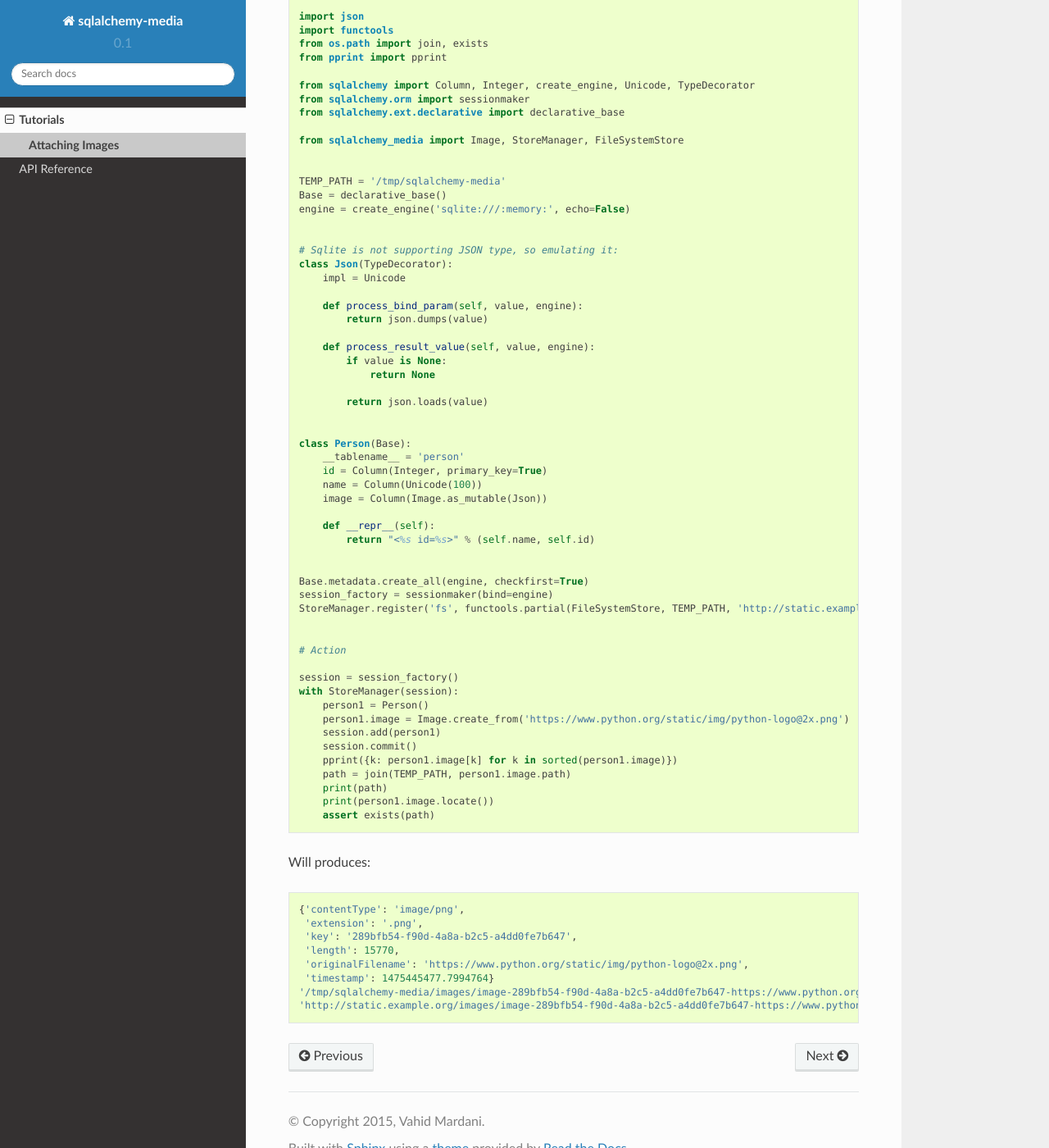
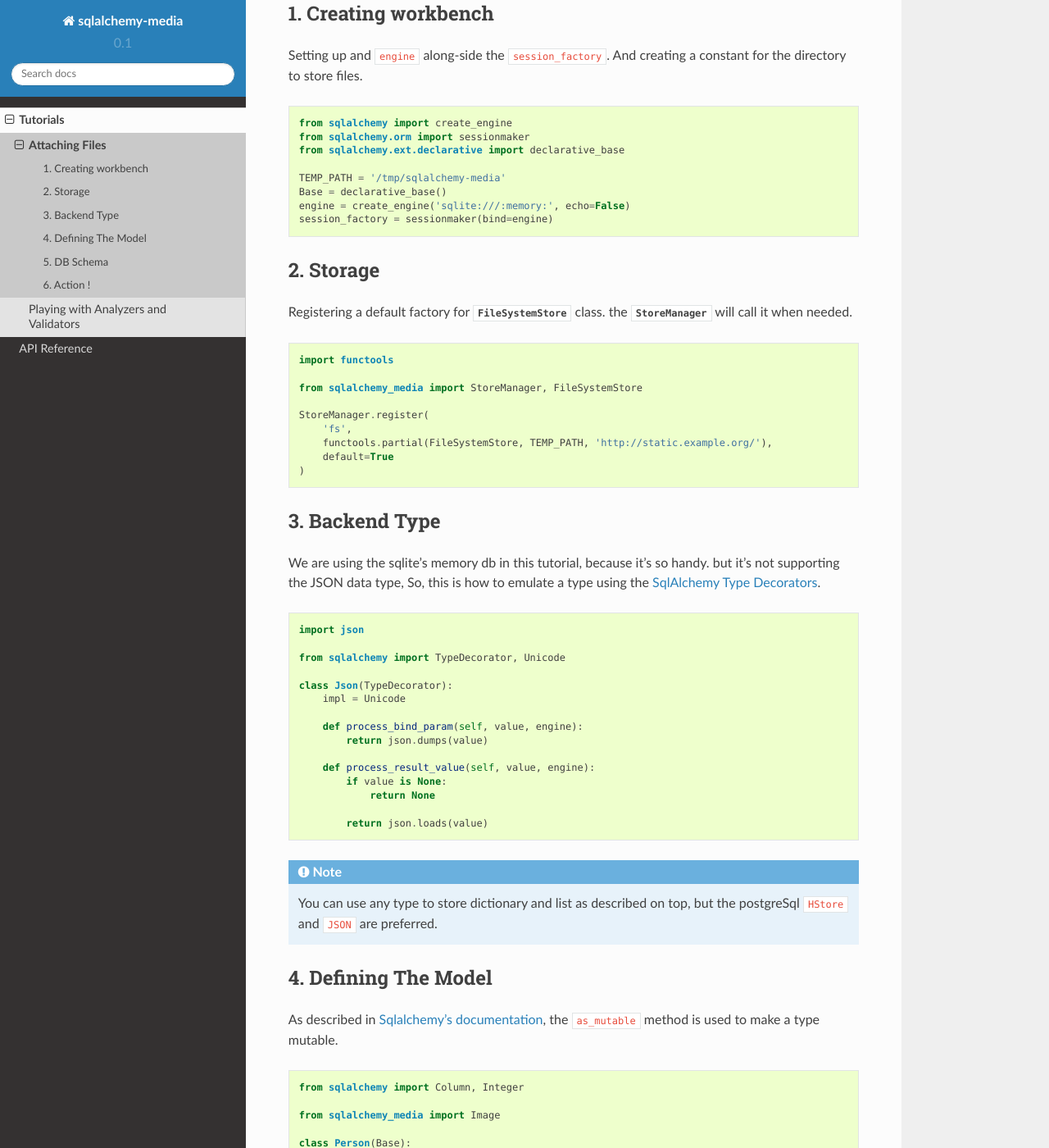
Before and after one commit to pylover/sqlalchemy-media, a Sphinx documentation site: the page built from sphinx/tutorials/quickstart.rst, in a window 1280 px wide and 1400 px high, scrolled down 209 px. Shown: the whole window at 82% size. Built offline with Sphinx 7.4.7 and the Read the Docs theme 2.0.0, drawn with Linux system fonts in a browser that asks for light colours; some of the changed text lies outside the part shown.

Commit message:
Closes #28, and added two tutorials in documentation about it.

```diff
--- a/README.rst
+++ b/README.rst
@@ -43,8 +43,8 @@ Overview
  - Store and locate any file, track it by sqlalchemy models.
  - Storage layer is completely separated from data model, with a simple api: (put, delete, open, locate)
  - Using any SqlAlchemy type. This achieved by using the
-   `sqlalchemy type decorators <http://docs.sqlalchemy.org/en/latest/core/custom_types.html#typedecorator-recipes>`_.
- - Using `SqlAlchemy mutable <http://docs.sqlalchemy.org/en/latest/orm/extensions/mutable.html>`_.
+   `SqlAlchemy Type Decorators <http://docs.sqlalchemy.org/en/latest/core/custom_types.html#typedecorator-recipes>`_.
+ - Using `SqlAlchemy Mutable <http://docs.sqlalchemy.org/en/latest/orm/extensions/mutable.html>`_.
  - Offering *delete_orphan* flag, to automatically delete files which orphaned via attribute set or delete from
    collections, or objects leaved in memory alone! by setting it's last pointer to None.
  - Attaching files from Url, LocalFileSystem and Streams.
--- a/sphinx/tutorials/index.rst
+++ b/sphinx/tutorials/index.rst
@@ -5,3 +5,4 @@ Tutorials
    :maxdepth: 2
 
    quickstart
+   content_type_restriction
--- a/sphinx/tutorials/quickstart.rst
+++ b/sphinx/tutorials/quickstart.rst
@@ -1,28 +1,56 @@
-Attaching Images
-================
+Attaching Files
+===============
 
-This is how to attach image file to sqlalchemy model using the local file-system store.
+This is how to attach image file to sqlalchemy model using the :class:`.FileSystemStore`.
 
-::
 
-        import json
-        import functools
-        from os.path import join, exists
-        from pprint import pprint
+1. Creating workbench
+---------------------
 
-        from sqlalchemy import Column, Integer, create_engine, Unicode, TypeDecorator
+Setting up and ``engine`` along-side the ``session_factory``. And creating a constant for the directory to store files.
+
+..  testcode:: quickstart
+
+        from sqlalchemy import create_engine
         from sqlalchemy.orm import sessionmaker
         from sqlalchemy.ext.declarative import declarative_base
-
-        from sqlalchemy_media import Image, StoreManager, FileSystemStore
-
 
         TEMP_PATH = '/tmp/sqlalchemy-media'
         Base = declarative_base()
         engine = create_engine('sqlite:///:memory:', echo=False)
+        session_factory = sessionmaker(bind=engine)
 
 
-        # Sqlite is not supporting JSON type, so emulating it:
+2. Storage
+----------
+
+Registering a default factory for :class:`.FileSystemStore` class. the :class:`.StoreManager` will call it when needed.
+
+..  testcode:: quickstart
+
+        import functools
+
+        from sqlalchemy_media import StoreManager, FileSystemStore
+
+        StoreManager.register(
+            'fs',
+            functools.partial(FileSystemStore, TEMP_PATH, 'http://static.example.org/'),
+            default=True
+        )
+
+3. Backend Type
+---------------
+
+We are using the sqlite's memory db in this tutorial, because it's so handy. but it's not supporting the JSON data type,
+So, this is how to emulate a type using the
+`SqlAlchemy Type Decorators <http://docs.sqlalchemy.org/en/latest/core/custom_types.html#typedecorator-recipes>`_.
+
+..  testcode:: quickstart
+
+        import json
+
+        from sqlalchemy import TypeDecorator, Unicode
+
         class Json(TypeDecorator):
             impl = Unicode
 
@@ -36,8 +64,26 @@ This is how to attach image file to sqlalchemy model using the local file-system
                 return json.loads(value)
 
 
+.. note:: You can use any type to store dictionary and list as described on top, but the postgreSql ``HStore`` and
+          ``JSON`` are preferred.
+
+
+4. Defining The Model
+---------------------
+
+As described in
+`Sqlalchemy's documentation <http://docs.sqlalchemy.org/en/latest/orm/extensions/mutable.html#sqlalchemy.ext.mutable.Mutable.as_mutable>`_,
+the ``as_mutable`` method is used to make a type mutable.
+
+..  testcode:: quickstart
+
+        from sqlalchemy import Column, Integer
+
+        from sqlalchemy_media import Image
+
         class Person(Base):
             __tablename__ = 'person'
+
             id = Column(Integer, primary_key=True)
             name = Column(Unicode(100))
             image = Column(Image.as_mutable(Json))
@@ -45,13 +91,25 @@ This is how to attach image file to sqlalchemy model using the local file-system
             def __repr__(self):
                 return "<%s id=%s>" % (self.name, self.id)
 
+5. DB Schema
+------------
+
+Making database objects using the famous function ``create_all``, and creating a session instance to interact with
+database.
+
+..  testcode:: quickstart
 
         Base.metadata.create_all(engine, checkfirst=True)
-        session_factory = sessionmaker(bind=engine)
-        StoreManager.register('fs', functools.partial(FileSystemStore, TEMP_PATH, 'http://static.example.org/'), default=True)
+        session = session_factory()
 
 
-        # Action
+6. Action !
+-----------
+
+
+..  testcode:: quickstart
+
+        from os.path import join, exists
 
         session = session_factory()
         with StoreManager(session):
@@ -59,20 +117,18 @@ This is how to attach image file to sqlalchemy model using the local file-system
             person1.image = Image.create_from('https://www.python.org/static/img/python-logo@2x.png')
             session.add(person1)
             session.commit()
-            pprint({k: person1.image[k] for k in sorted(person1.image)})
-            path = join(TEMP_PATH, person1.image.path)
-            print(path)
-            print(person1.image.locate())
-            assert exists(path)
 
-Will produces:
-::
+            print('Content type:', person1.image.content_type)
+            print('Extension:', person1.image.extension)
+            print('Length:', person1.image.length)
+            print('Original filename:', person1.image.original_filename)
 
-            {'contentType': 'image/png',
-             'extension': '.png',
-             'key': '289bfb54-f90d-4a8a-b2c5-a4dd0fe7b647',
-             'length': 15770,
-             'originalFilename': 'https://www.python.org/static/img/python-logo@2x.png',
-             'timestamp': 1475445477.7994764}
-            '/tmp/sqlalchemy-media/images/image-289bfb54-f90d-4a8a-b2c5-a4dd0fe7b647-https://www.python.org/static/img/python-logo@2x.png'
-            'http://static.example.org/images/image-289bfb54-f90d-4a8a-b2c5-a4dd0fe7b647-https://www.python.org/static/img/python-logo@2x.png?_ts=1475445477.7994764'
+..  testoutput:: quickstart
+
+        Content type: image/png
+        Extension: .png
+        Length: 15770
+        Original filename: https://www.python.org/static/img/python-logo@2x.png
+
+
+Call ``person1.image.locate()`` to get the files URL in store.
```
Also changed, not shown: sphinx/tutorials/content_type_restriction.rst (added, +99 -0 lines).
